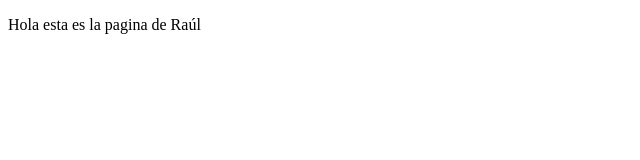
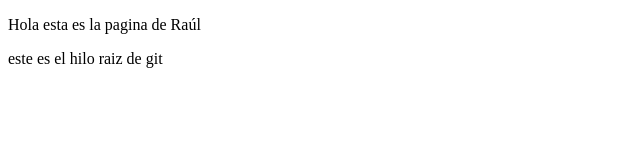
Before and after one commit to arrobit/uno, a plain HTML site: page index.html in a window 1280 px wide. Shown: the whole page, without its empty margins (0-640 px from the left). Drawn offline with Linux system fonts and the light colour scheme.

Commit message:
Update index.html

```diff
--- a/index.html
+++ b/index.html
@@ -8,5 +8,6 @@
 </head>
 <body>
     <p>Hola esta es la pagina de Raúl</p>
+    <p>este es el hilo raiz de git</p>
 </body>
 </html>
```
